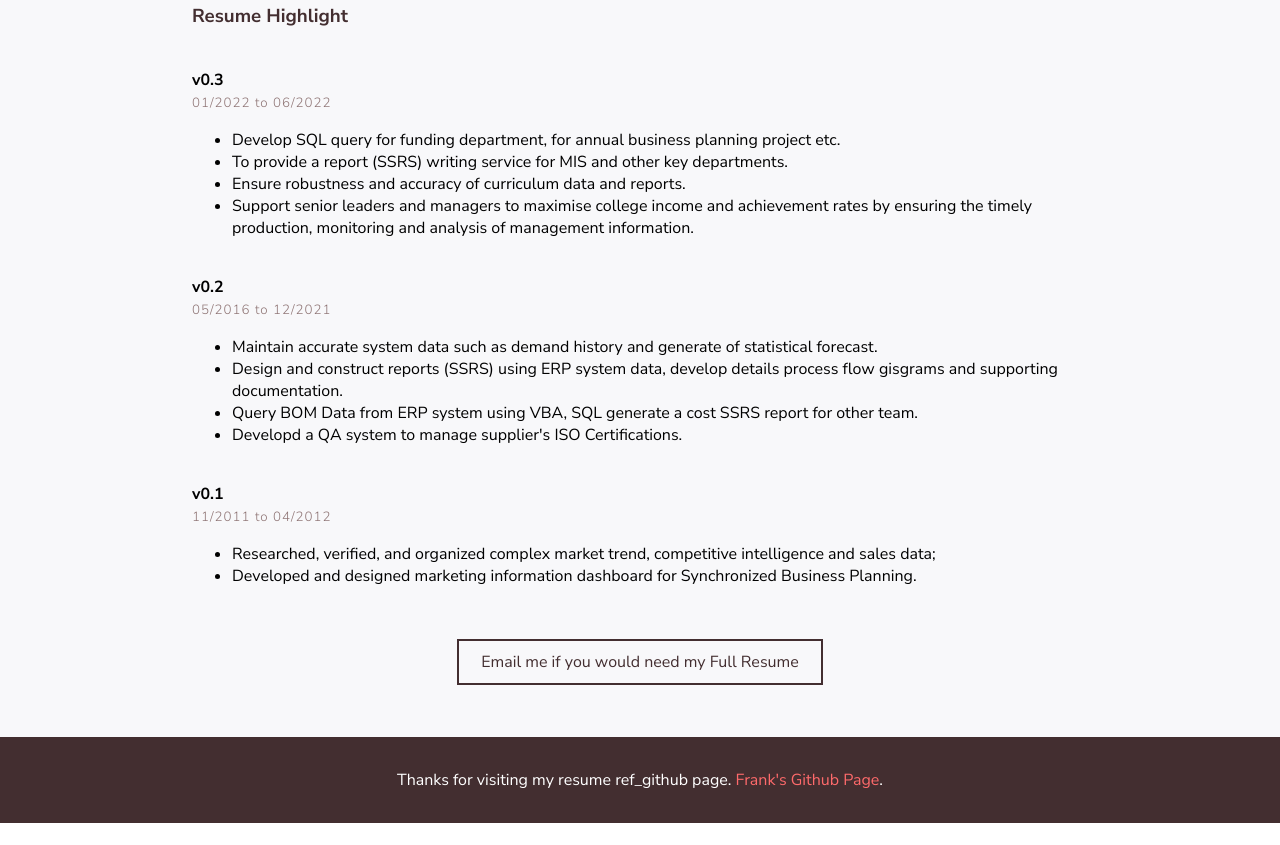
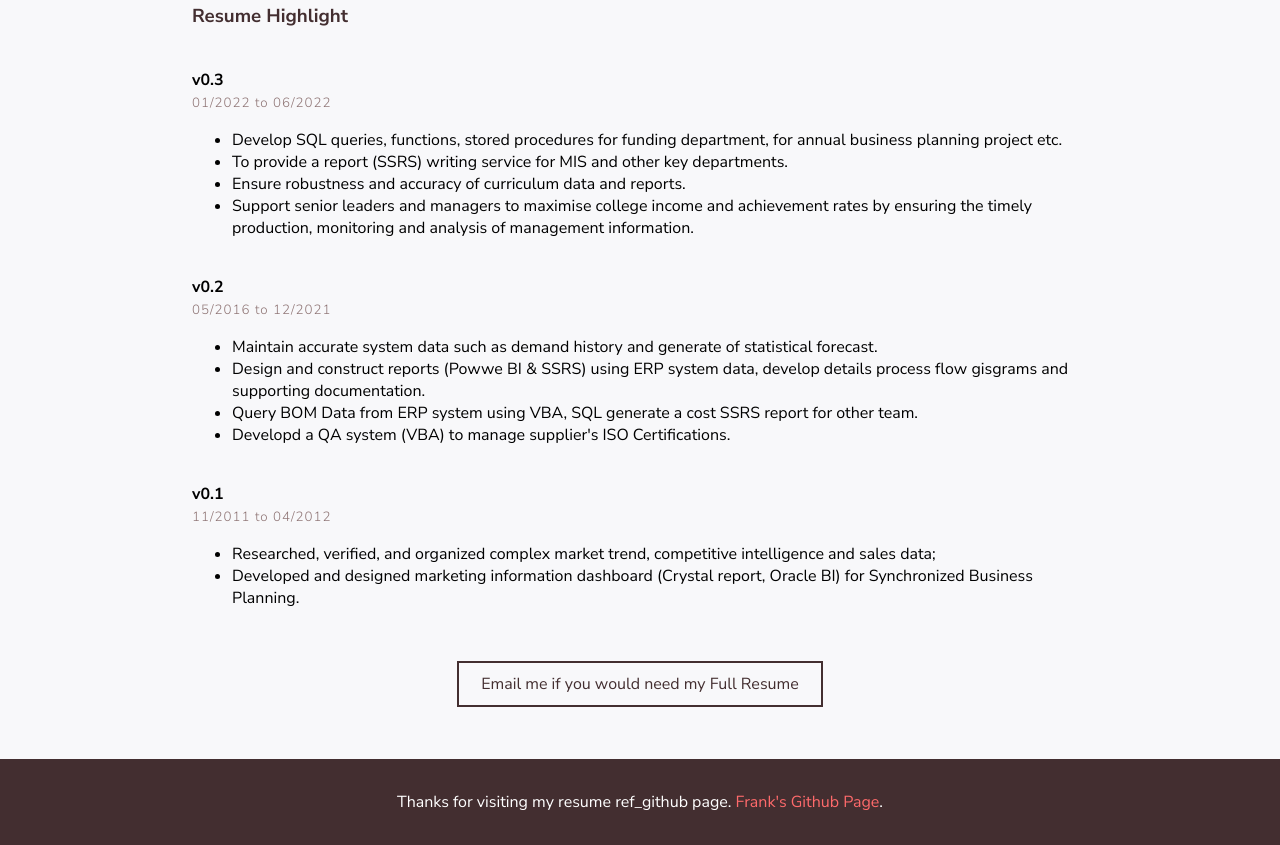
Before and after one commit to xli27804/xli27804.github.io, a plain HTML site: page index.html in a window 1280 px wide. Shown: the part 1572-2417 px from the top of the page. Before the commit the page ends 2395 px from the top, so only its background shows below. Drawn offline with nearby package versions, Linux system fonts and the light colour scheme.

Commit message:
Update index.html

```diff
--- a/index.html
+++ b/index.html
@@ -209,7 +209,7 @@
           </div>
           <div class="changelog__detail">
             <ul>
-              <li>Develop SQL query for funding department, for annual business planning project etc.</li>
+              <li>Develop SQL queries, functions, stored procedures for funding department, for annual business planning project etc.</li>
               <li>To provide a report (SSRS) writing service for MIS and other key departments.</li>
               <li>Ensure robustness and accuracy of curriculum data and reports.</li>
               <li>Support senior leaders and managers to maximise college income and achievement rates by ensuring the timely     production, monitoring and analysis of management information.</li>
@@ -225,9 +225,9 @@
           <div class="changelog__detail">
             <ul>
               <li>Maintain accurate system data such as demand history and generate of statistical forecast. </li>
-              <li>Design and construct reports (SSRS) using ERP system data, develop details process flow gisgrams and supporting documentation.</li>
+              <li>Design and construct reports (Powwe BI & SSRS) using ERP system data, develop details process flow gisgrams and supporting documentation.</li>
               <li>Query BOM Data from ERP system using VBA, SQL generate a cost SSRS report for other team.</li>
-              <li>Developd a QA system to manage supplier's ISO Certifications.</li>
+              <li>Developd a QA system (VBA) to manage supplier's ISO Certifications.</li>
             </ul>
           </div>
         </div>
@@ -242,7 +242,7 @@
           <div class="changelog__detail">
             <ul>
               <li>Researched, verified, and organized complex market trend, competitive intelligence and sales data; </li>
-              <li>Developed and designed marketing information dashboard for Synchronized Business Planning.</li>
+              <li>Developed and designed marketing information dashboard (Crystal report, Oracle BI) for Synchronized Business Planning.</li>
             </ul>
           </div>
         </div>
```
